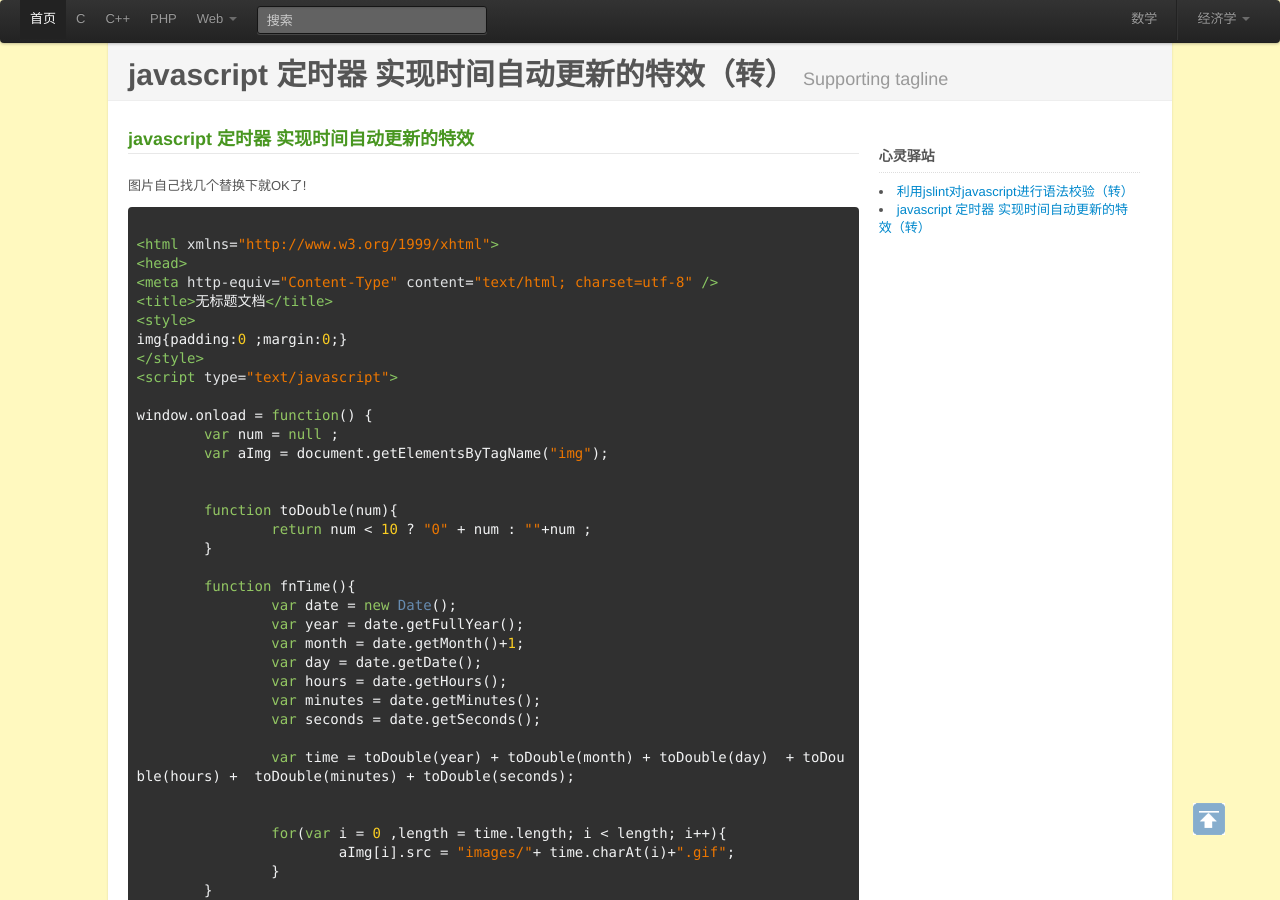
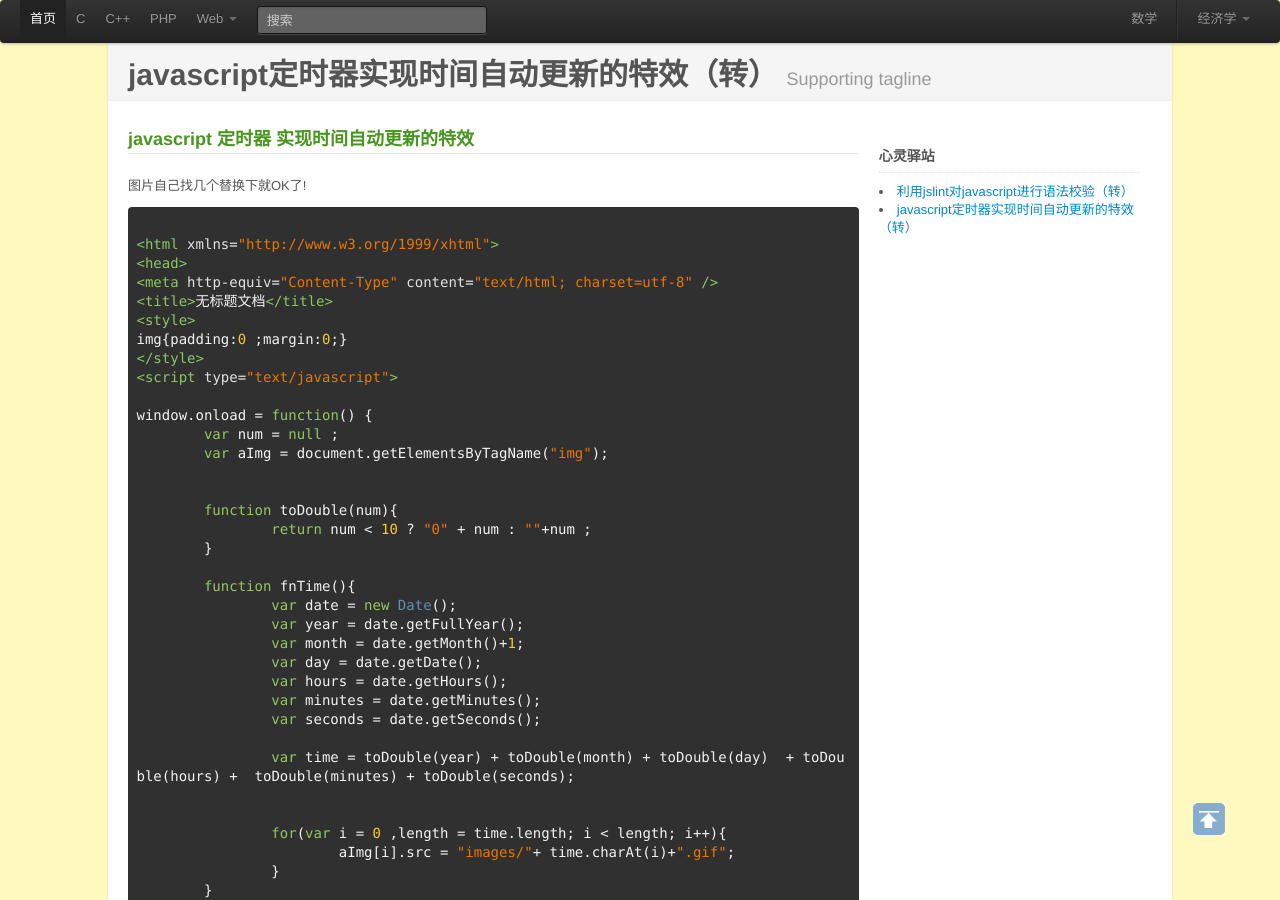
Before and after one commit to luwanlili/luwanlili.github.com, a Jekyll site: the page built from _posts/2012-12-08-javascript定时器实现时间自动更新的特效.html, in a window 1280 px wide and 900 px high. Built offline with Jekyll 4.4.1, drawn with Linux system fonts in a browser that asks for light colours; some of the changed lines change nothing that is shown.

Commit message:
namekkka33

```diff
--- a/_posts/2012-12-08-javascript定时器实现时间自动更新的特效.html
+++ b/_posts/2012-12-08-javascript定时器实现时间自动更新的特效.html
@@ -1,6 +1,6 @@
 ---
 layout: default
-title: javascript 定时器 实现时间自动更新的特效（转）
+title: javascript定时器实现时间自动更新的特效（转）
 ---
 <div class="page-header">
 <h1>{{ page.title }} <small>Supporting tagline</small></h1>
```
